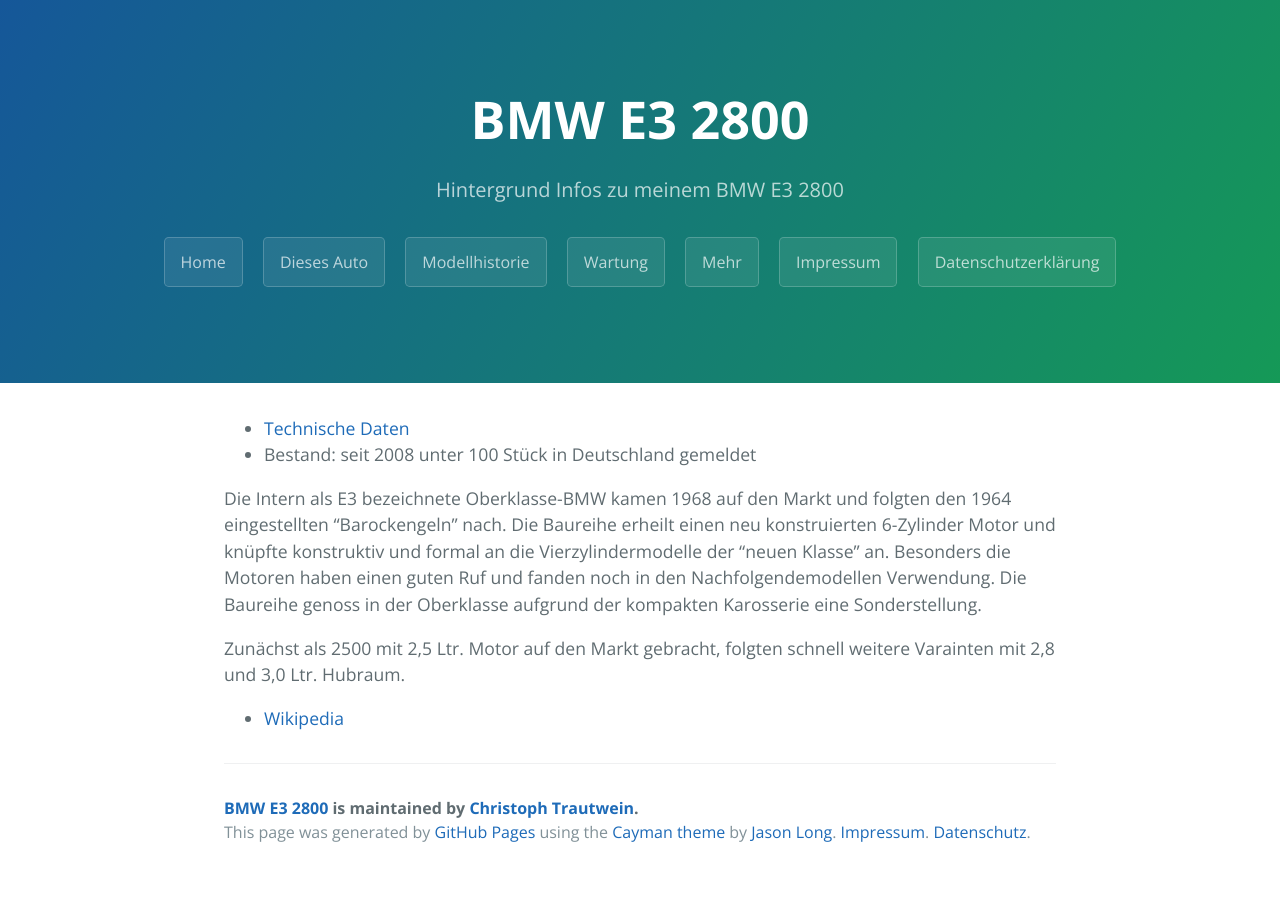
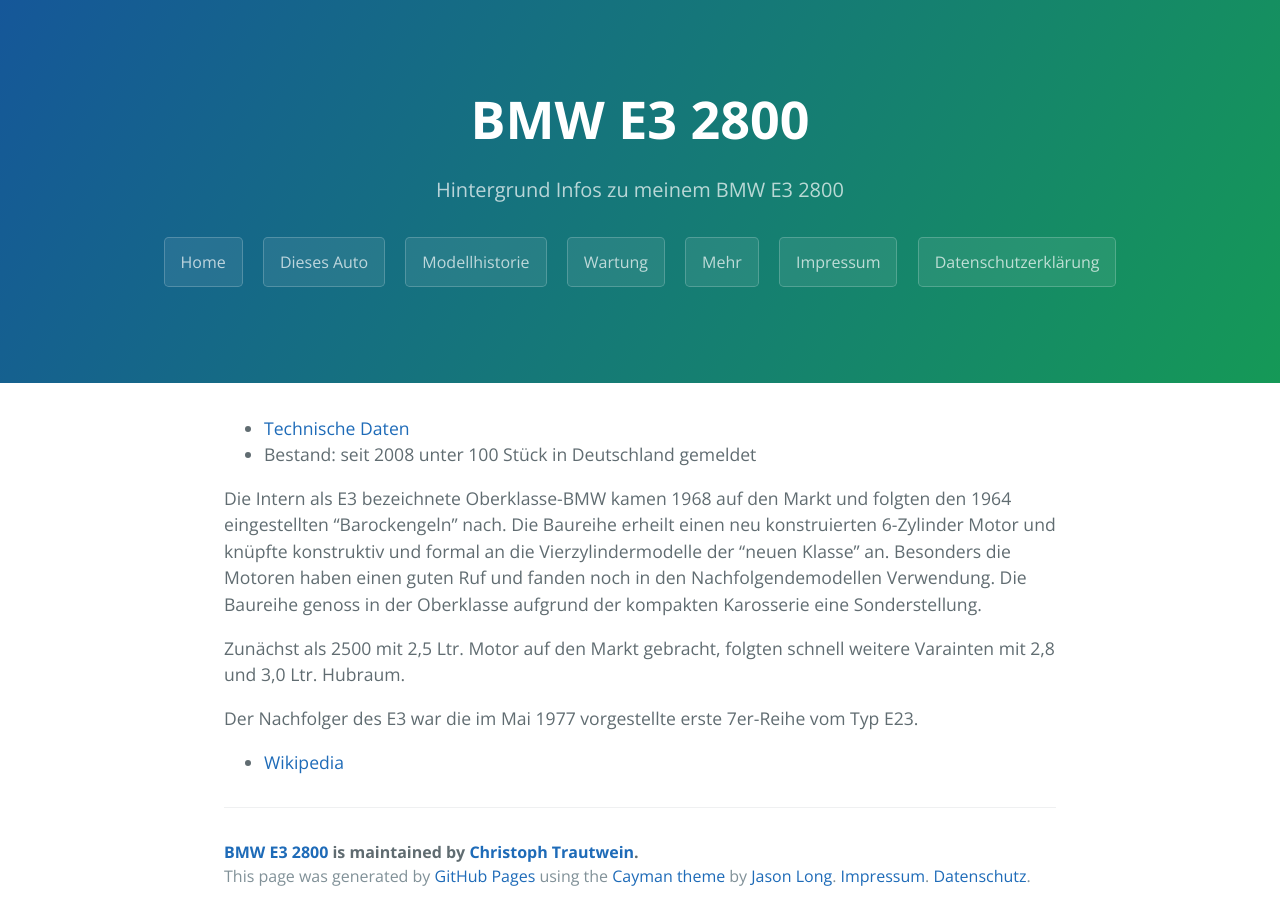
Before and after one commit to trautw/BMW-E3-2800, a Jekyll site: the page built from docs/_pages/02_class.md, in a window 1280 px wide. Built offline with Jekyll 4.4.1, drawn with Linux system fonts in a browser that asks for light colours.

Commit message:
Update 02_class.md

```diff
--- a/docs/_pages/02_class.md
+++ b/docs/_pages/02_class.md
@@ -12,4 +12,6 @@ Die Intern als E3 bezeichnete Oberklasse-BMW kamen 1968 auf den Markt und folgte
 
 Zunächst als 2500 mit 2,5 Ltr. Motor auf den Markt gebracht, folgten schnell weitere Varainten mit 2,8 und 3,0 Ltr. Hubraum.
 
+Der Nachfolger des E3 war die im Mai 1977 vorgestellte erste 7er-Reihe vom Typ E23.
+
 * [Wikipedia](https://de.wikipedia.org/wiki/BMW_E3)
```
